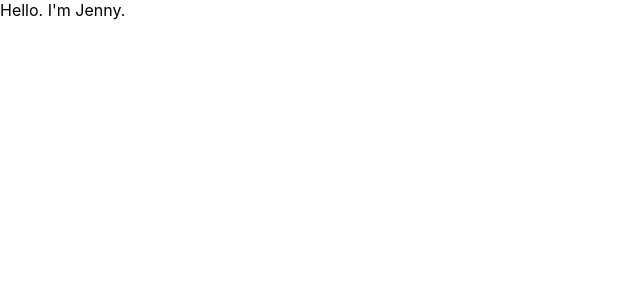
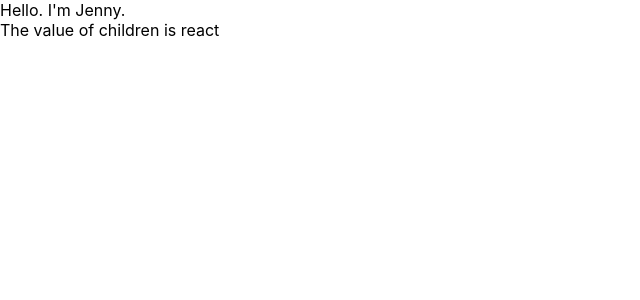
Before and after one commit to songdoing/react-notes, a React (Create React App) app: page / in a window 1280 px wide. Shown: the top 300 px of the page, without its empty margins (0-640 px from the left). Built offline with nearby package versions, Linux system fonts and the light colour scheme.

Commit message:
props children

```diff
--- a/src/App.js
+++ b/src/App.js
@@ -2,7 +2,7 @@ import React from 'react';
 import MyComponent from './MyComponent';
 
 const App = () => {
-  return <MyComponent name="Jenny" />;
+  return <MyComponent name="Jenny">react</MyComponent>;
 };
 
 export default App;
--- a/src/MyComponent.js
+++ b/src/MyComponent.js
@@ -1,7 +1,9 @@
 import React from 'react';
 
 const MyComponent = props => {
-    return <div> Hello. I'm {props.name}.</div>;
+    return (
+        <div> Hello. I'm {props.name}. <br/> The value of children is {props.children}</div>
+    );
 };
 MyComponent.defaultProps = {
     name : 'react'
```
